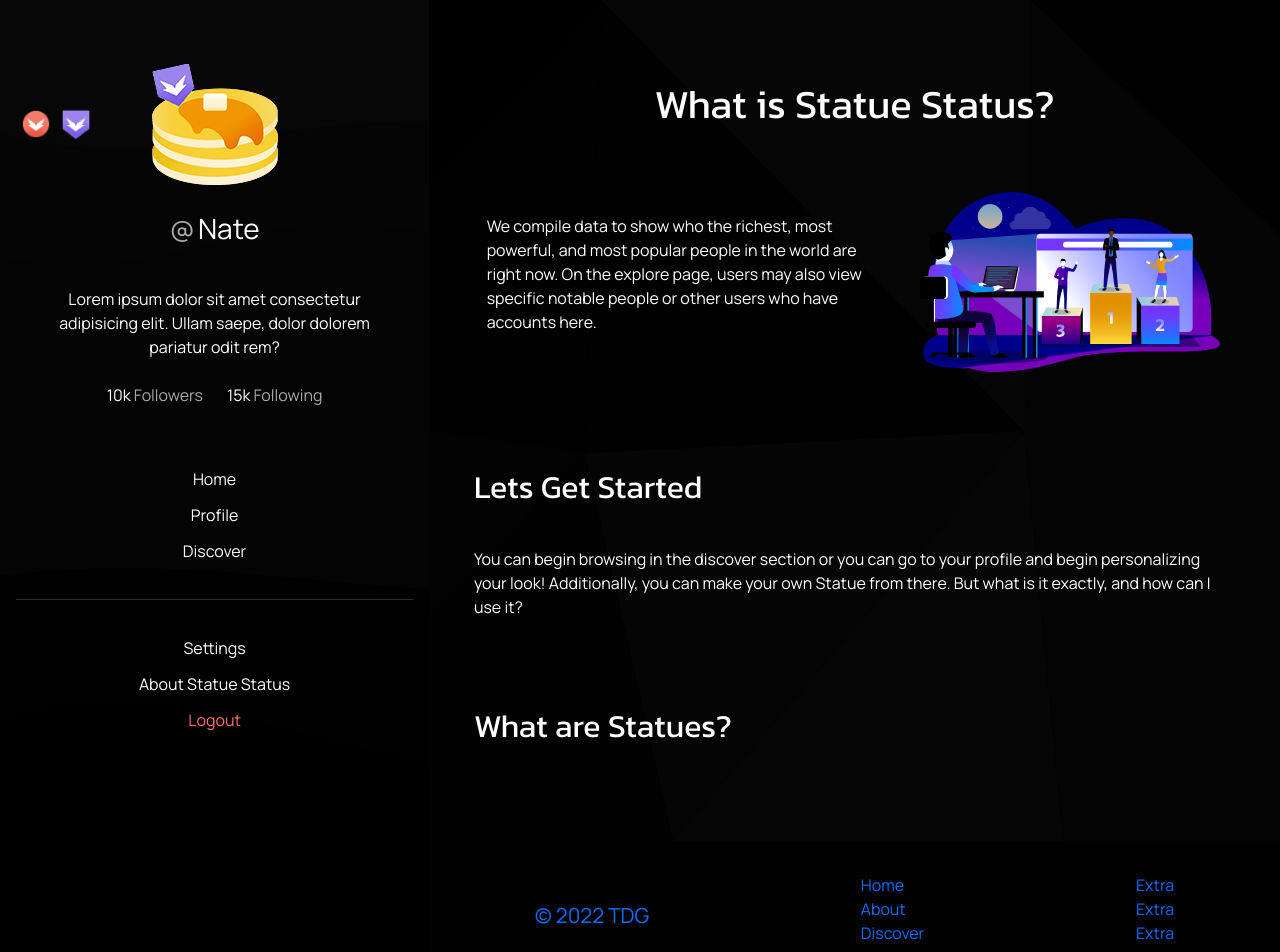
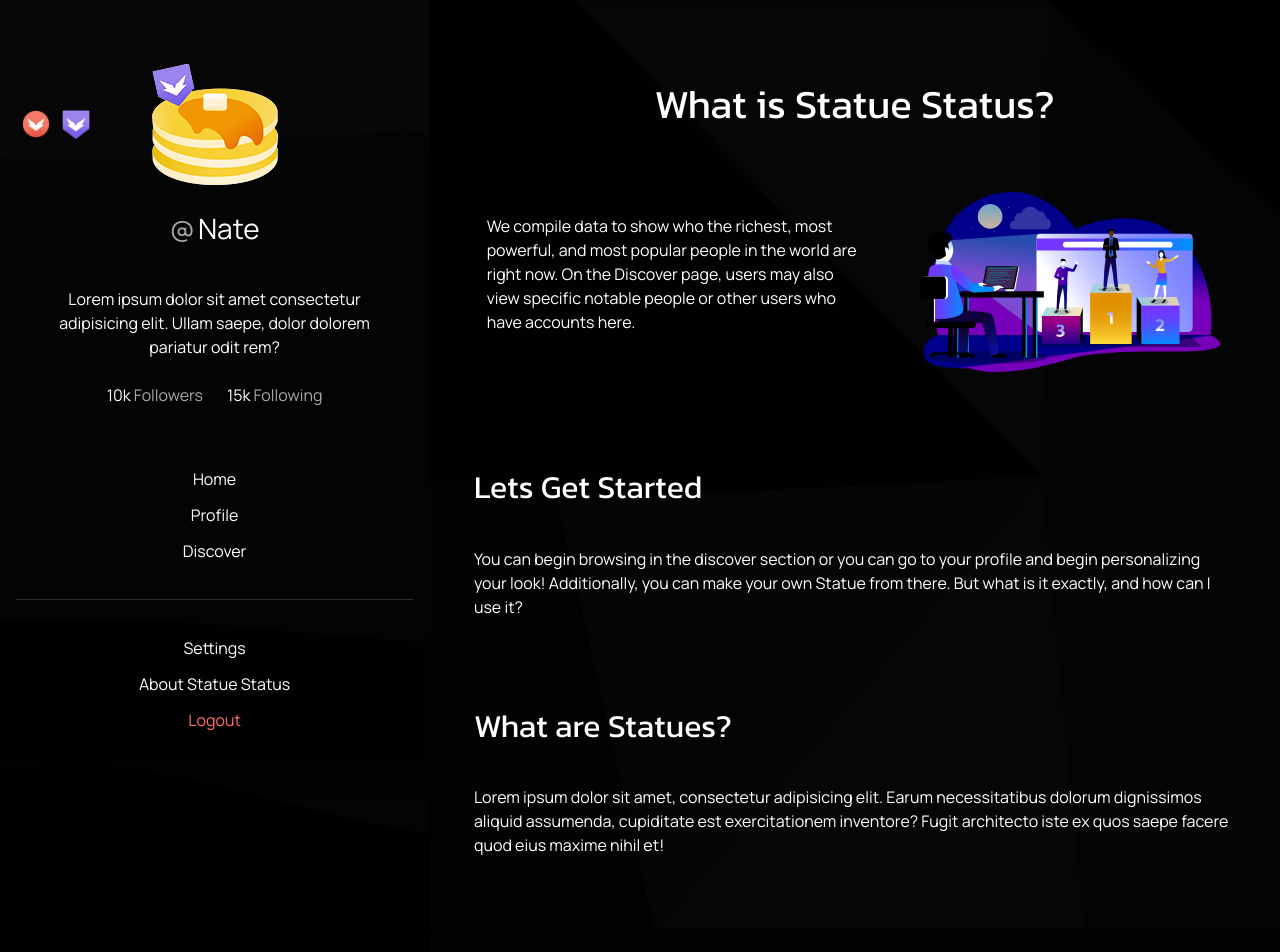
Before and after one commit to TDG-Org/Statue-Status, a React (Create React App) app in the folder client/: page / in a window 1280 px wide. Shown: the top 952 px of the page. Built offline with nearby package versions, Linux system fonts and the light colour scheme.

Commit message:
small changes

```diff
--- a/client/src/components/Aside.jsx
+++ b/client/src/components/Aside.jsx
@@ -8,7 +8,7 @@ import User from "./User";
 import "../sass/components/Aside.scss";
 
 // Images/SVGs
-// import TempUserPfp from "../assets/imgs";
+
 
 const Aside = () => {
   return (
--- a/client/src/components/Footer.jsx
+++ b/client/src/components/Footer.jsx
@@ -7,7 +7,6 @@ const Footer = () => {
   return (
     <footer>
 
-      {/* Logo  */}
       <div className="logo">
         <h3><a href="#">&#169; 2022 TDG</a></h3>
       </div>
--- a/client/src/components/User.jsx
+++ b/client/src/components/User.jsx
@@ -3,6 +3,7 @@ import React from "react";
 // Styles
 import "../sass/components/User.scss";
 
+// Images/SVGs
 import { Bravery, Brilliance, Pancake } from "../assets/imgs";
 
 const User = () => {
@@ -50,7 +51,7 @@ const User = () => {
           <p className="following-count"><span id="userFollowingCount">15k</span> Following</p>
         </div>
 
-        {/* Link  */}
+        {/* Links (Future)  */}
 
       </div>
 
--- a/client/src/pages/About/AboutPage.jsx
+++ b/client/src/pages/About/AboutPage.jsx
@@ -17,7 +17,7 @@ const AboutPage = () => {
           <h1>What is Statue Status?</h1>
           <div className="about-sect-content about-intro-sect-content">
             <p>
-            We compile data to show who the richest, most powerful, and most popular people in the world are right now. On the explore page, users may also view specific notable people or other users who have accounts here.
+            We compile data to show who the richest, most powerful, and most popular people in the world are right now. On the Discover page, users may also view specific notable people or other users who have accounts here.
             </p>
             <img src={Ranking} alt="ranking image" />
             </div>
@@ -35,7 +35,7 @@ const AboutPage = () => {
         <div className="about-sect">
           <h2>What are Statues?</h2>
           <div className="about-sect-content">
-            <p></p>
+            <p>Lorem ipsum dolor sit amet, consectetur adipisicing elit. Earum necessitatibus dolorum dignissimos aliquid assumenda, cupiditate est exercitationem inventore? Fugit architecto iste ex quos saepe facere quod eius maxime nihil et!</p>
             </div>
         </div>
 
```
